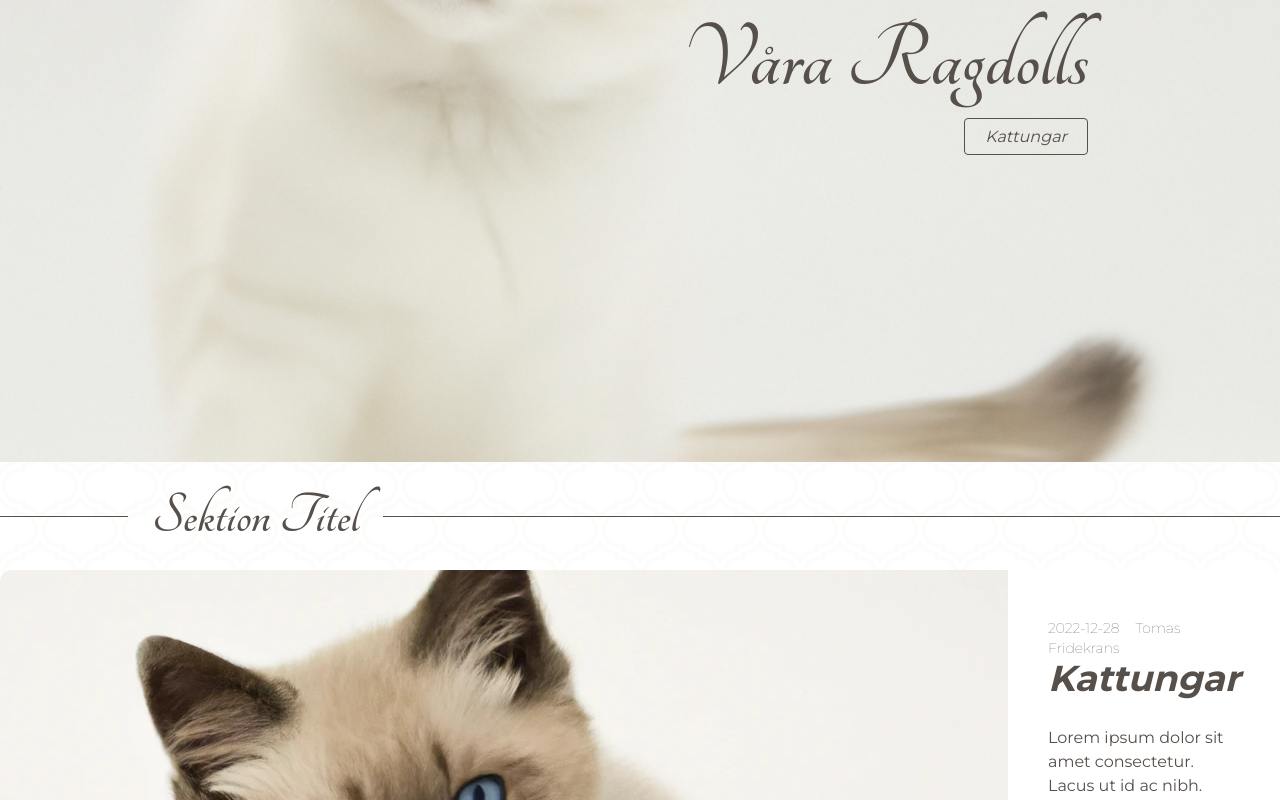
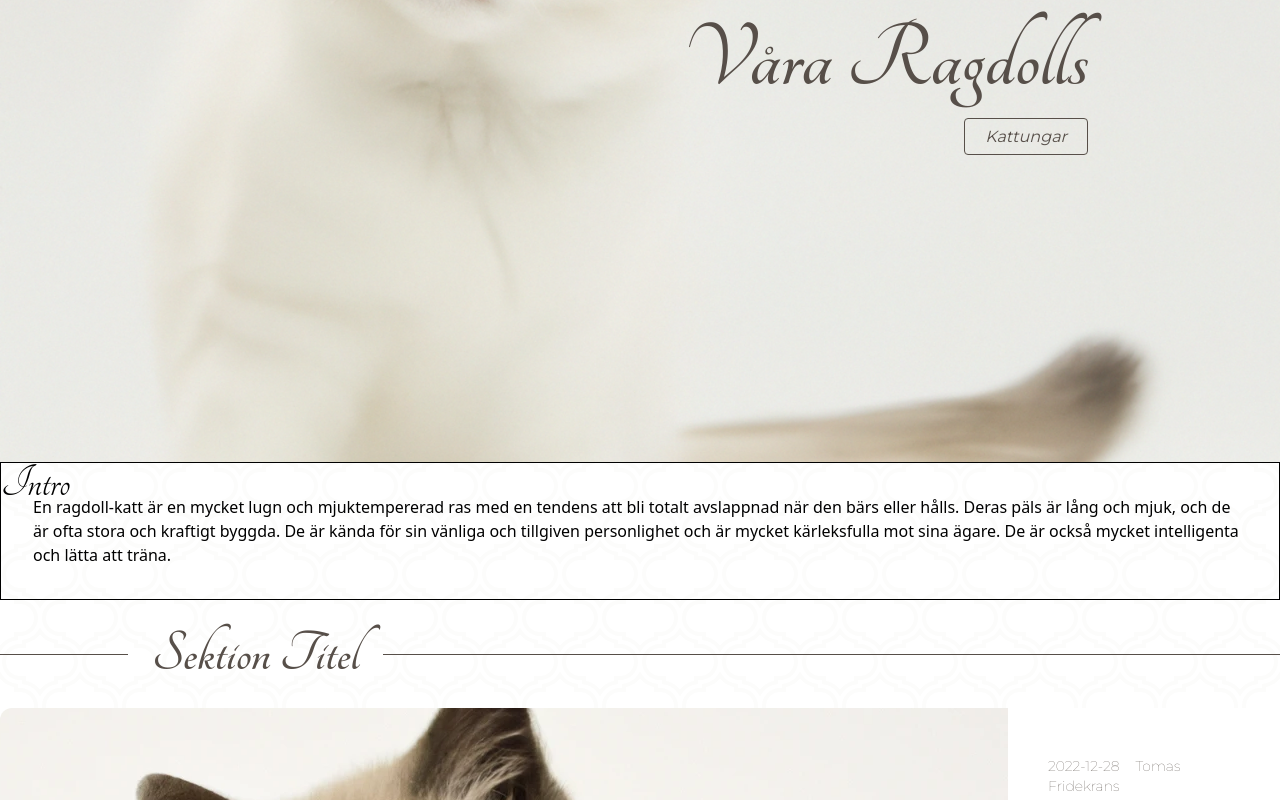
Before and after one commit to spaceflake/wendeltassens, a Next.js app: page /playground in a window 1280 px wide. Shown: the part 438-1238 px from the top of the page. Built offline with nearby package versions, Linux system fonts and the light colour scheme.

Commit message:
BorderedTextBox - create component

```diff
--- a/app/playground/page.tsx
+++ b/app/playground/page.tsx
@@ -1,3 +1,4 @@
+import BorderedTextbox from '../../components/BorderedTextbox';
 import Button from '../../components/Button';
 import Footer from '../../components/Footer';
 import Header from '../../components/Header';
@@ -25,6 +26,10 @@ const page = (props: Props) => {
           <Button text="Kattungar" goTo="/kattungar" />
         </div>
       </Hero>
+      <BorderedTextbox
+        title="Intro"
+        text="En ragdoll-katt är en mycket lugn och mjuktempererad ras med en tendens att bli totalt avslappnad när den bärs eller hålls. Deras päls är lång och mjuk, och de är ofta stora och kraftigt byggda. De är kända för sin vänliga och tillgiven personlighet och är mycket kärleksfulla mot sina ägare. De är också mycket intelligenta och lätta att träna."
+      />
       <SectionDividerBorder title="Sektion Titel" />
       <div className="space-y-4">
         <Post
--- /dev/null
+++ b/components/BorderedTextbox.tsx
@@ -0,0 +1,19 @@
+import React from 'react';
+
+type Props = {
+  title: string;
+  text: string;
+};
+
+const BorderedTextbox = ({ title, text }: Props) => {
+  return (
+    <article className="border relative">
+      <h2 className=" font-Tangerine text-5xl absolute -mt-[4px]">{title}</h2>
+      <div className="p-8">
+        <p>{text}</p>
+      </div>
+    </article>
+  );
+};
+
+export default BorderedTextbox;
```
